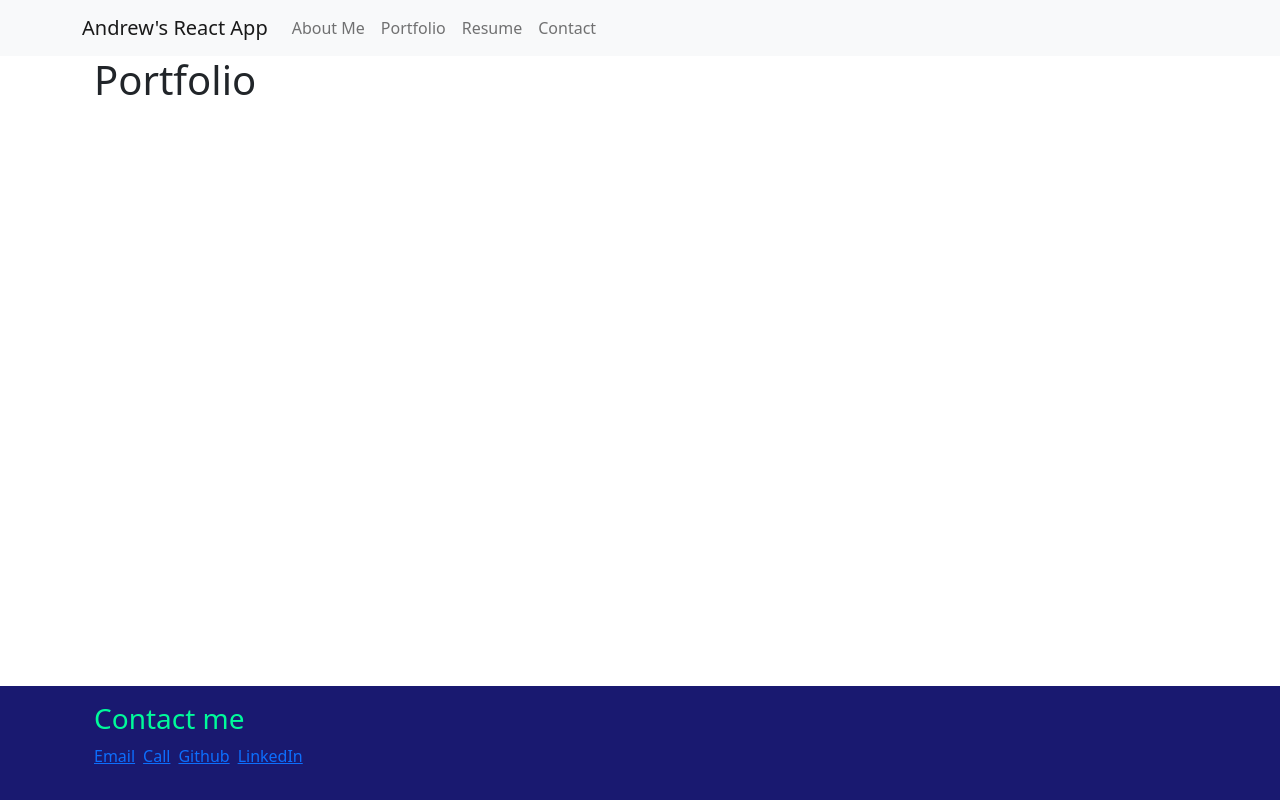
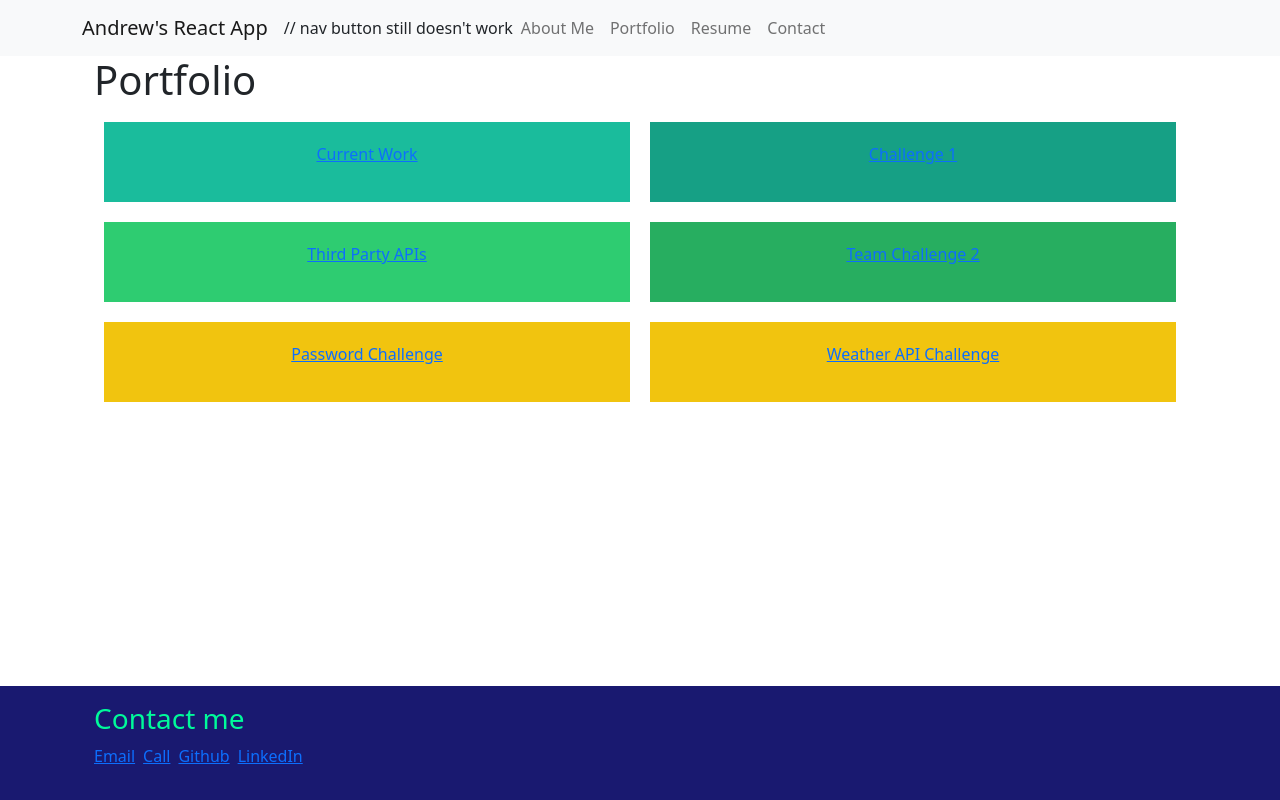
Before and after one commit to AndrewmLittlejohn/ReactPageforChallenge20, a React (Create React App) app: page /portfolio in a window 1280 px wide. Built offline with nearby package versions, Linux system fonts and the light colour scheme.

Commit message:
April 11

```diff
--- a/src/components/contact.js
+++ b/src/components/contact.js
@@ -3,12 +3,24 @@ import 'bootstrap/dist/css/bootstrap.min.css';
 
 const Contact = () => {
   return (
-    <div className="container">
-      <h4>
 
-
-      </h4>
-
+     <div className="container">
+      <h4>Contact Form</h4>
+      <form>
+        <div className="mb-3">
+          <label  className="form-label">Name</label>
+          <input type="text" className="form-control" placeholder="What is your Name" required />
+        </div>
+        <div className="mb-3">
+          <label className="form-label">Email</label>
+          <input type="email" className="form-control" placeholder="What is your email address" required />
+        </div>
+        <div className="mb-3">
+          <label className="form-label">Message</label>
+          <textarea className="form-control" rows="5" placeholder="Send me a message!" required></textarea>
+        </div>
+        <button type="submit" className="btn btn-primary">Submit</button>
+      </form>
     </div>
   );
 };
--- a/src/components/navBar.js
+++ b/src/components/navBar.js
@@ -7,10 +7,11 @@ const Navbar = () => {
     <nav className="navbar navbar-expand-lg navbar-light bg-light" id='NavBarFull'>
       <div className="container">
         <Link className="navbar-brand" to="/">Andrew's React App</Link>
-        <button className="navbar-toggler" type="button">
+        // nav button still doesn't work
+        <button className="navbar-toggler" data-bs-toggle="collapse" data-bs-target="#navbarContent" type="button">
           <span className="navbar-toggler-icon"></span>
         </button>
-        <div className="collapse navbar-collapse">
+        <div className="collapse navbar-collapse" id="navbarContent">
           <ul className="navbar-nav" id="NavBarList">
             <li className="nav-item">
               <Link className="nav-link" to="/about">About Me</Link>
--- a/src/components/portfolio.js
+++ b/src/components/portfolio.js
@@ -5,7 +5,36 @@ const Portfolio = () => {
   return (
     <div className="container">
       <h1>Portfolio</h1>
-      {/* Add your portfolio items, images, or project descriptions */}
+
+<div className="flexcontainer">
+<div className="portfolio-container">
+  <section className="works" id="one" style={{backgroundColor: "#1abc9c"}}>
+  <p className="box"><a href="https://andrewmlittlejohn.github.io/Mini-Projects-at-UR/" target="_blank" rel="noopener noreferrer">Current Work</a> </p>
+  </section>
+
+  <section className="works" style={{backgroundColor: "#16a085"}}>
+  <p className="box"><a href="https://andrewmlittlejohn.github.io/22.11.10-Accessibilty-Challenge-/" target="_blank" rel="noopener noreferrer">Challenge 1</a></p>
+  </section>
+  <section className="works" style={{backgroundColor: "#2ecc71"}}>
+  <p className="box"><a href="https://rjclemmer.github.io/Big_Job_Search/" target="_blank" rel="noopener noreferrer">Third Party APIs</a></p>
+  </section>
+  <section className="works" style={{backgroundColor: "#27ae60"}}>
+   <p className="box"><a href="https://house-recipes.herokuapp.com/" target="_blank" rel="noopener noreferrer">Team Challenge 2</a></p>
+  </section>
+
+  <section className="works" style={{backgroundColor: "#f1c40f"}}>
+    <p className="box"><a href="https://andrewmlittlejohn.github.io/22.11.28-PWord-Challenge/" target="_blank" rel="noopener noreferrer">Password Challenge</a></p></section>
+
+    <section className="works" style={{backgroundColor: "#f1c40f"}}>
+    <p className="box"><a href=" https://andrewmlittlejohn.github.io/Weather-Api-Challenge/ " target="_blank" rel="noopener noreferrer">Weather API Challenge</a></p></section>
+
+
+
+</div>
+
+
+
+      </div>
     </div>
   );
 };
--- a/src/components/resume.js
+++ b/src/components/resume.js
@@ -4,8 +4,11 @@ import 'bootstrap/dist/css/bootstrap.min.css';
 const Resume = () => {
   return (
     <div className="container">
-      <h1>Resume</h1>
-      {/* Add your resume information or a downloadable link to your resume */}
+      <h1>My Resume</h1>
+      <p>
+        <a href="AndrewL_resume.pdf" download="Andrew_Littlejohn_Resume_April_2023.pdf">
+          Click here to download my resume</a>
+      </p>
     </div>
   );
 };
--- a/src/styles.css
+++ b/src/styles.css
@@ -16,8 +16,10 @@ color: mediumspringgreen;
     background-color: midnightblue;
     color: mediumspringgreen;
 }
+
 #blurb {
   padding-top: 10%;
+  color: rgb(12, 12, 12);
 }
 
 #aboutMePic {
@@ -26,3 +28,17 @@ color: mediumspringgreen;
   border-radius: 80%;
   object-fit: cover;
 }
+
+.portfolio-container {
+  display: flex;
+  flex-wrap: wrap;
+  justify-content: center;
+}
+
+.works {
+  flex: 1 1 calc(50% - 20px);
+  margin: 10px;
+  padding: 20px;
+  box-sizing: border-box;
+  text-align: center;
+}
```
Also changed, not shown: 1 other file (tests, documents, lock files or other folders).
